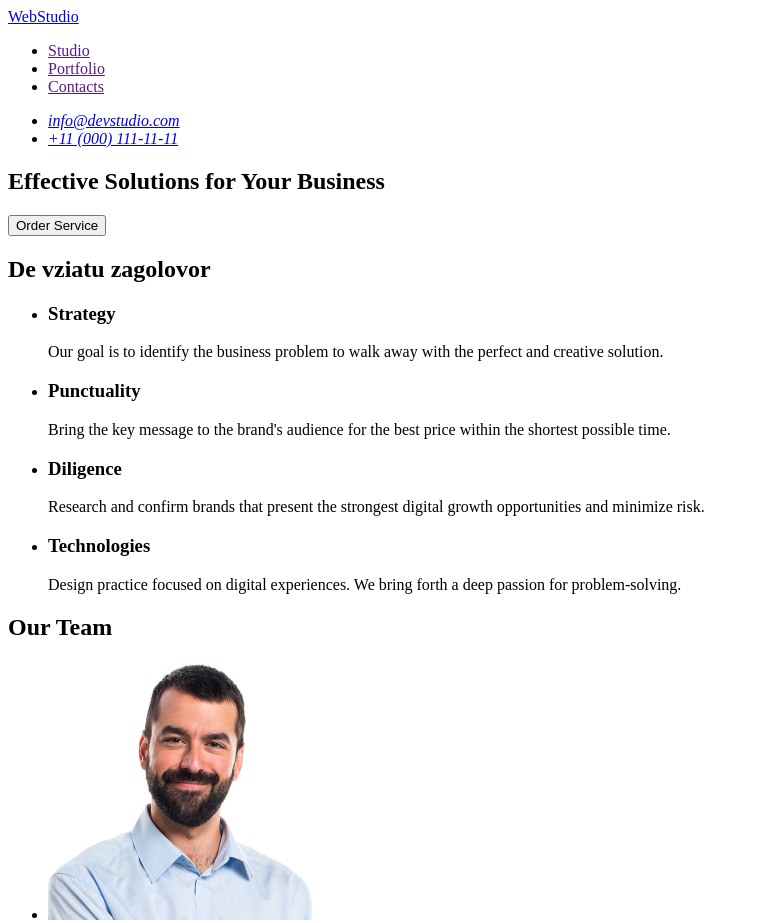
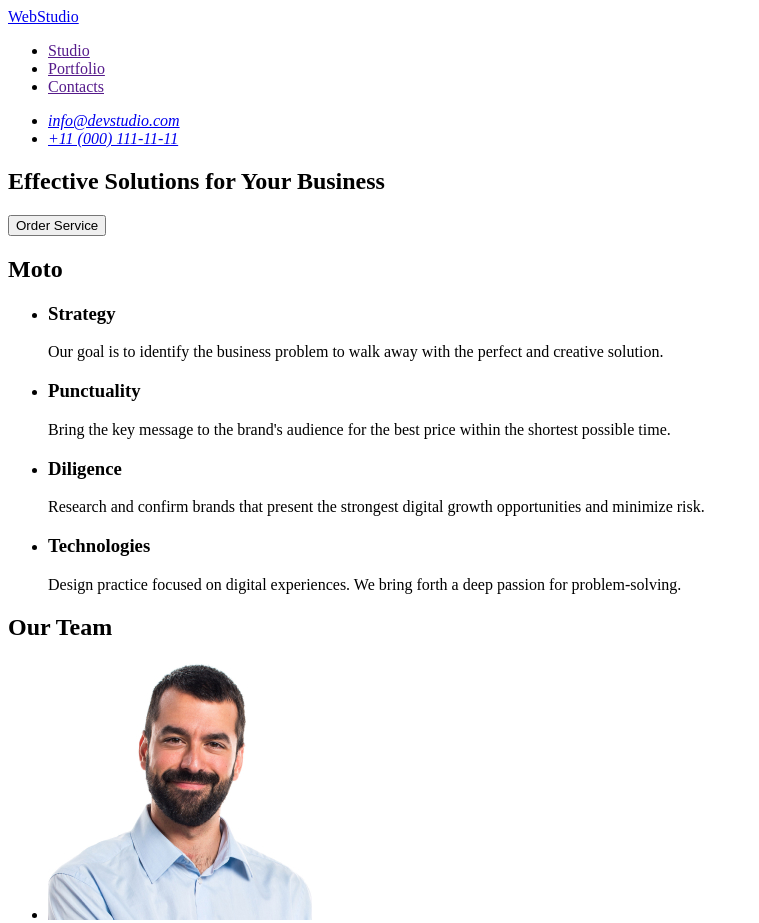
Before and after one commit to Anlika23/goit-markup-hw-01, a plain HTML site: page index.html in a window 1280 px wide. Shown: the top 923 px of the page, without its empty margins (0-759 px from the left). Drawn offline with Linux system fonts and the light colour scheme.

Commit message:
zagolovok

```diff
--- a/index.html
+++ b/index.html
@@ -34,7 +34,7 @@
         <button type="button">Order Service</button>
       </section>
       <section>
-        <h2>De vziatu zagolovor</h2>
+        <h2>Moto</h2>
         <ul>
           <li>
             <h3>Strategy</h3>
```
